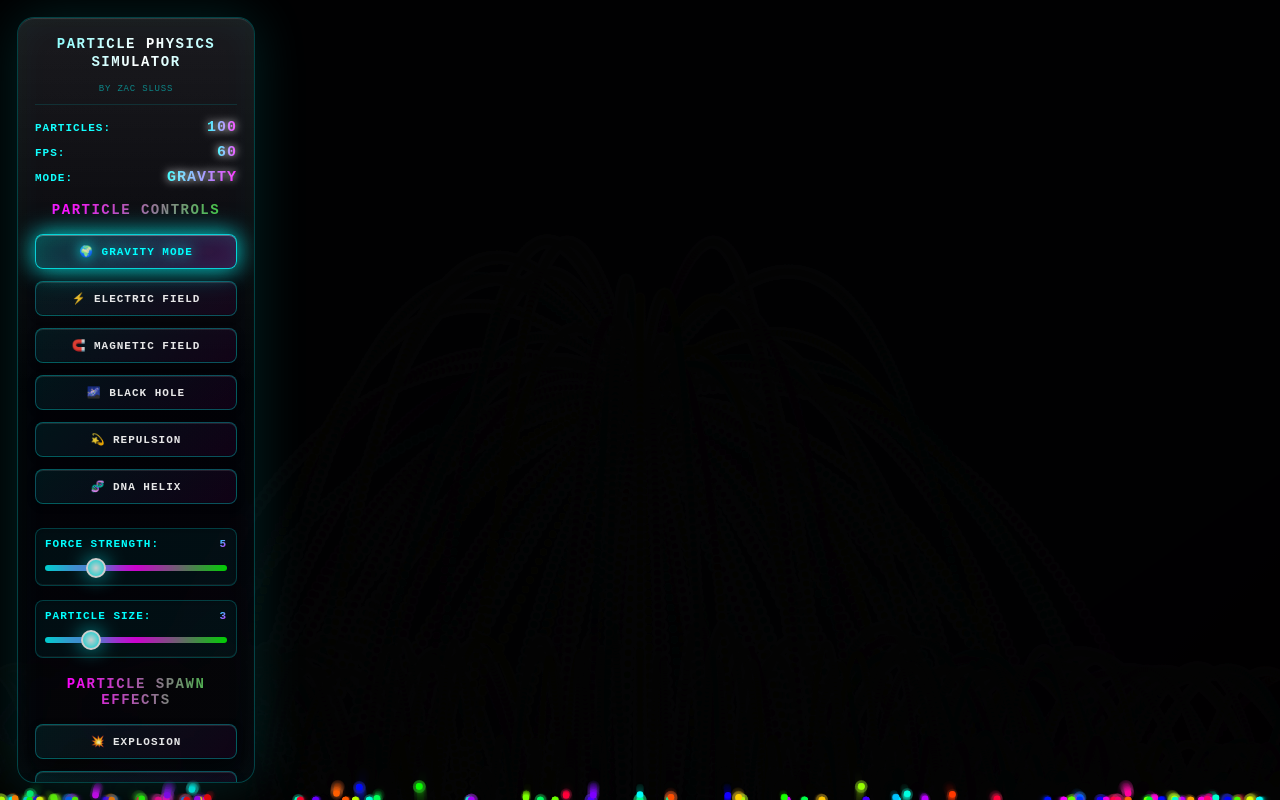
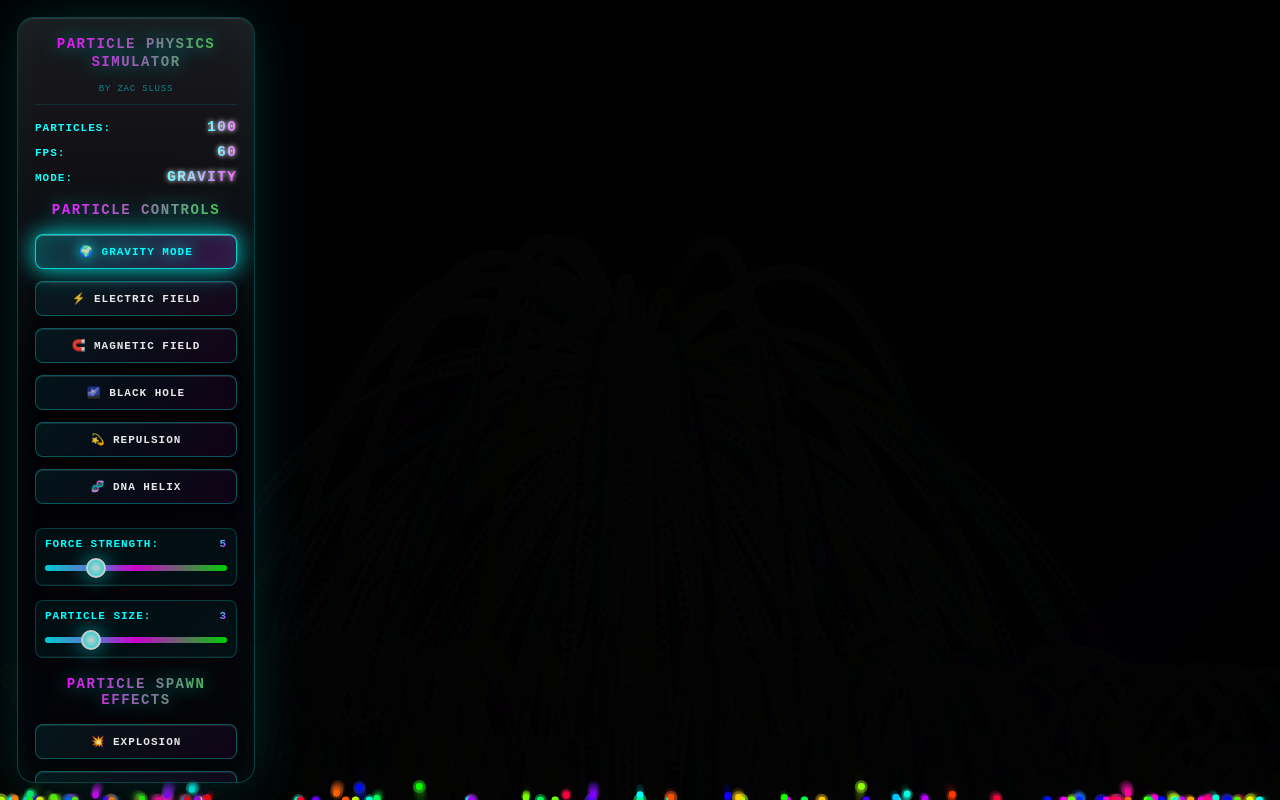
Before and after one commit to Zacsluss/particle_physics_simulator, a website with bundled scripts: page index.html in a window 1280 px wide. Built offline with nearby package versions, Linux system fonts and the light colour scheme.

Commit message:
Clean up text glow and unify title styling
- Reduced stats text glow from 9px to 5px for cleaner appearance
- Added text-shadow to h4 headings to match h3
- Unified all title gradients (h3, h4, #glassism-title) to use same colors and animation
- All titles now use: cyan → magenta → green → cyan gradient with gradientShift animation

Result: Consistent, cleaner title styling throughout control panel

```diff
--- a/css/styles.css
+++ b/css/styles.css
@@ -169,6 +169,7 @@ h4 {
     letter-spacing: 1.5px;
     animation: gradientShift 3s ease infinite;
     text-transform: uppercase;
+    text-shadow: 0 0 20px rgba(0, 255, 255, 0.6);
 }
 
 
@@ -356,20 +357,16 @@ input[type="range"]::-moz-range-thumb:hover {
     text-transform: uppercase;
     position: relative;
 
-    /* Animated gradient text */
-    background: linear-gradient(
-        120deg,
-        #00ffff 0%,
-        #ffffff 50%,
-        #00ffff 100%
-    );
-    background-size: 200% auto;
+    /* Animated gradient text - matches h3/h4 */
+    background: linear-gradient(90deg, #00ffff, #ff00ff, #00ff00, #00ffff);
+    background-size: 300% 100%;
     -webkit-background-clip: text;
     -webkit-text-fill-color: transparent;
     background-clip: text;
 
-    /* Subtle animation */
-    animation: glassismShimmer 6s ease-in-out infinite;
+    /* Animation - matches h3/h4 */
+    animation: gradientShift 3s ease infinite;
+    text-shadow: 0 0 20px rgba(0, 255, 255, 0.6);
 }
 
 /* Shimmer animation - gradient moves */
@@ -419,7 +416,7 @@ input[type="range"]::-moz-range-thumb:hover {
     -webkit-text-fill-color: transparent;
     background-clip: text;
     font-size: 15px;
-    text-shadow: 0 0 9px currentColor;
+    text-shadow: 0 0 5px currentColor;
 }
 
 /* ===== ACCESSIBILITY ===== */
```
